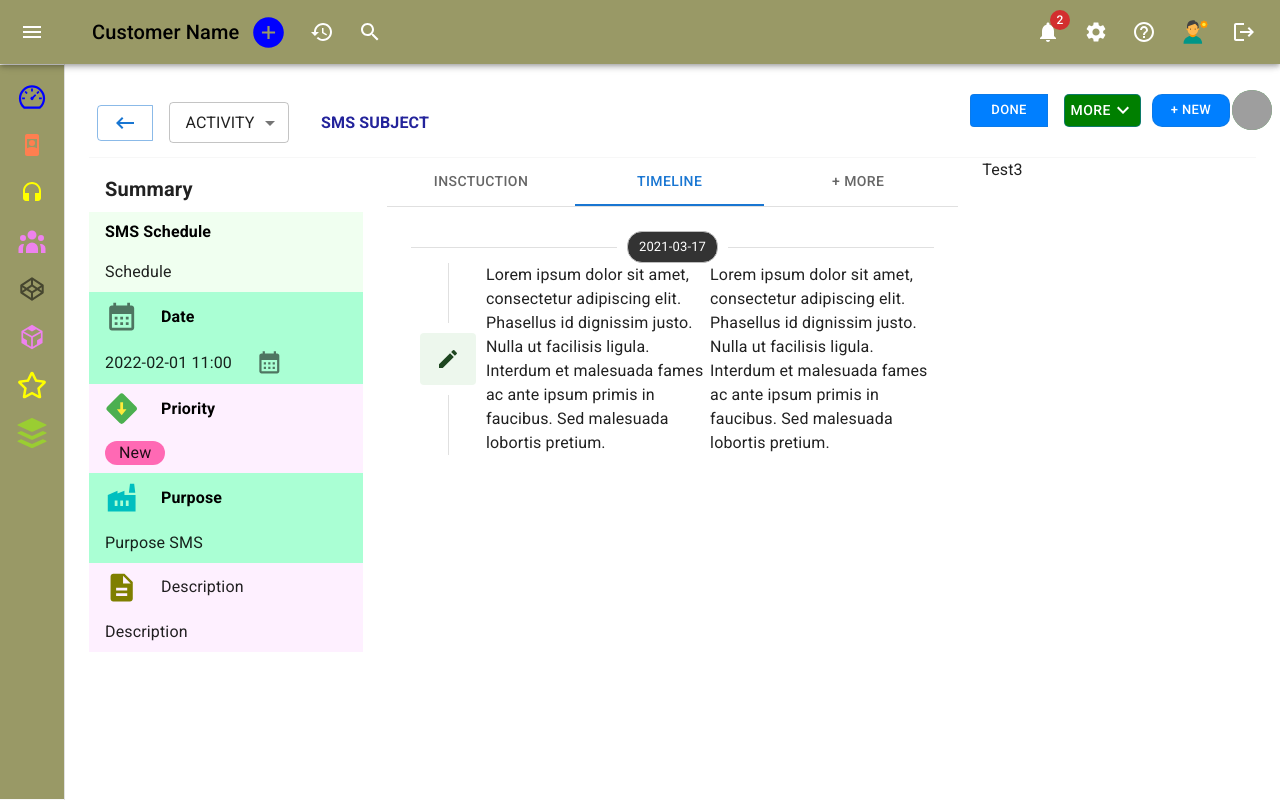
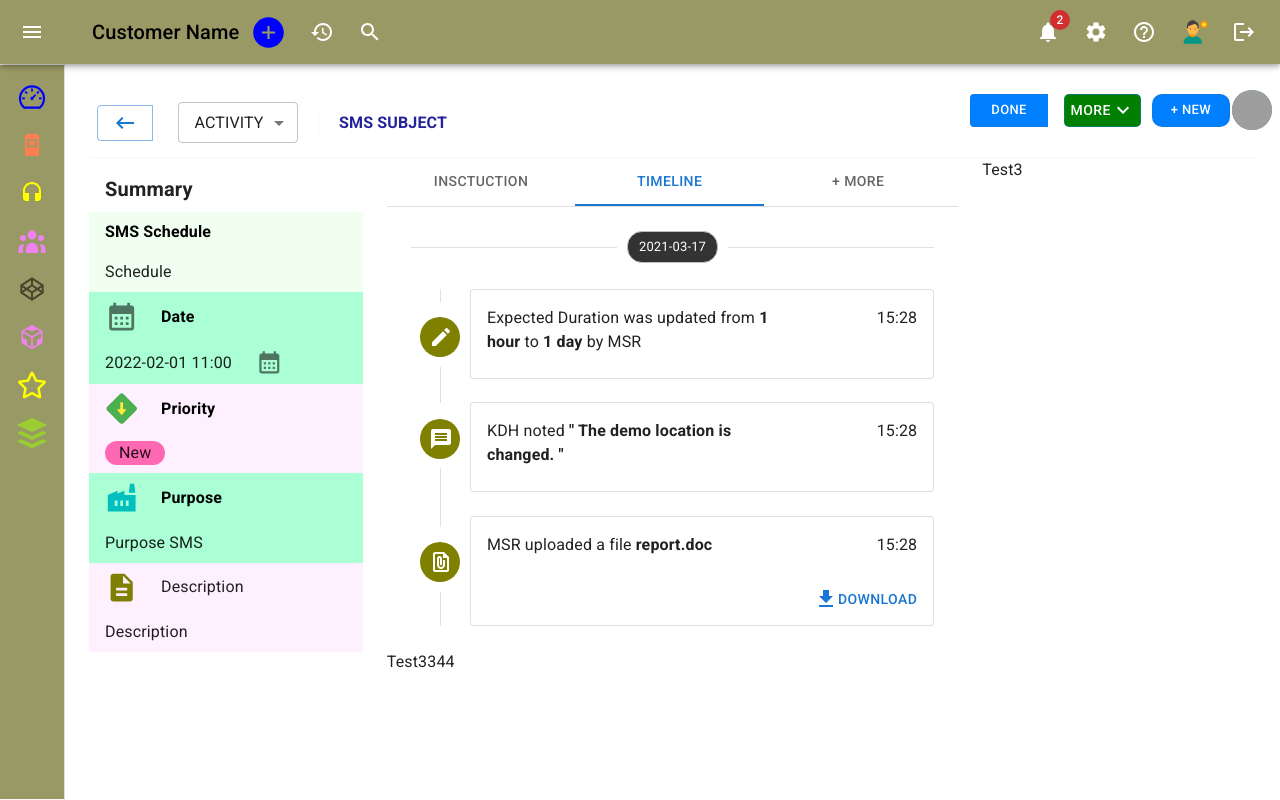
Before and after one commit to NgoThiLuu/mui-write-sms, a React (Create React App) app: page / in a window 1280 px wide. Both pictures are taken after a click on the tab "TIMELINE". Built offline with nearby package versions, Linux system fonts and the light colour scheme; grey boxes are pictures that could not be loaded.

Commit message:
write-tab-timeline 22112022

```diff
--- a/src/pages/Style.css
+++ b/src/pages/Style.css
@@ -354,6 +354,8 @@ nav.sidebar{
 
 .Card-template{
     width: 100%;
+    height: 80% !important;
+
 }
 
 .card-insctuction{
@@ -369,20 +371,76 @@ nav.sidebar{
 }
 
 .text-template-content{
-    padding-left: 2%;
+    padding-left: 3%;
+    float: right;
 }
 
 .text-content{
     width: 100% !important;
+    margin-top: 3%;
+    height: 70% !important;
 }
 
 .tab2-timeline-date{
     background-color: #333333!important;
     color:White !important;
     border-radius: 15px !important;
-;
+
+
+}
+.divider-date{
+    padding-bottom: 5%;
 }
 
+
+
+.box-history{
+    height: 90% !important;
+}
+
+
+
+.tab2-box-pen{
+   background-color: #7f7f00 !important;
+   margin-top: 15% !important;
+   padding-left: 5%!important;
+
+}
+.tab2-icon-pen{
+    color:White !important;
+
+}
+
+
+.card-text-date{
+    display: flex;
+}
+.text-date{
+    display: flex;
+    justify-content: right !important;
+
+}
+
+.content-card{
+    display: flex;
+    justify-content: space-between;
+
+}
+
+.text-template-content-hour{
+    padding-left: 25%;
+}
+
+
+.tab2-card2-template{
+    margin-top: 5%;
+}
+
+.download-file-tab2{
+    display: flex;
+    justify-content: flex-end;
+
+}
 
 
 
--- a/src/pages/home.js
+++ b/src/pages/home.js
@@ -78,6 +78,15 @@ import AlertTitle from '@mui/material/AlertTitle';
 import Chip from '@mui/material/Chip';
 import Grid from '@mui/material/Grid';
 import CreateIcon from '@mui/icons-material/Create';
+import ListItemAvatar from '@mui/material/ListItemAvatar';
+import WorkIcon from '@mui/icons-material/Work';
+import InputAdornment from '@mui/material/InputAdornment';
+import FilledInput from '@mui/material/FilledInput';
+import DownloadIcon from '@mui/icons-material/Download';
+import MessageIcon from '@mui/icons-material/Message';
+import FilePresentIcon from '@mui/icons-material/FilePresent';
+
+
 
 
 const drawerWidth = 240;
@@ -204,6 +213,9 @@ export default function MiniDrawer() {
     setValue(newValue);
   };
 
+
+
+
   const [anchorEl, setAnchorEl] = React.useState(null);
   const openmenu = Boolean(anchorEl);
   const handleClick = (event) => {
@@ -213,12 +225,17 @@ export default function MiniDrawer() {
     setAnchorEl(null);
   };
 
+  const [valueaa, setValueaa] = React.useState('1');
+
+  const handleChangetabmore = (event, newValue) => {
+    setValueaa(newValue);
+  };
+
+
 
   const content = (
     <div>
-      {`Lorem ipsum dolor sit amet, consectetur adipiscing elit. Phasellus id dignissim justo.
-   Nulla ut facilisis ligula. Interdum et malesuada fames ac ante ipsum primis in faucibus.
-   Sed malesuada lobortis pretium.`}
+      {`Lorem ipsum dolor `}
     </div>
   );
 
@@ -382,7 +399,7 @@ export default function MiniDrawer() {
               <ButtonGroup variant="none" aria-label="text button group" className="group-btn" >
                 {/* <Button  variant="outlined" className="btn-back" size="small"><KeyboardBackspaceIcon /></Button> */}
                 <Button variant="outlined" className="btn-back" ><KeyboardBackspaceIcon /></Button>
-
+                <Divider sx={{ height: 30, m: 0.5 }} orientation="vertical" />
                 <Button>
                   <FormControl sx={{ m: 0, minWidth: 120 }} size="small" >
 
@@ -402,7 +419,7 @@ export default function MiniDrawer() {
                     </Select>
                   </FormControl>
                 </Button>
-
+                <Divider sx={{ height: 28, m: 0.5 }} orientation="vertical" />
                 <Button ><Typography className="subject-sms"><b>SMS Subject</b></Typography></Button>
               </ButtonGroup>
             </Box>
@@ -594,35 +611,100 @@ export default function MiniDrawer() {
                     </Box>
                   </TabPanel>
                   <TabPanel value="2">
-                    <Divider>
+                    <Divider className="divider-date">
                       <Chip label="2021-03-17" variant="outlined" className="tab2-timeline-date" />
                     </Divider>
 
 
 
-                    <Box>
-                      <Grid container>
-
-                        <Divider orientation="vertical" flexItem>
-                          <Alert icon={false} severity="success">
-                            <CreateIcon></CreateIcon>
-                          </Alert>
-                        </Divider>
-                        <Grid item xs>
-                          {content}
-                        </Grid>
-                        <Grid item xs>
-                          {content}
-                        </Grid>
-                      </Grid>
+                <Box >
+                  <Grid container >
+                    <Divider  orientation="vertical" flexItem  >
+                        <Avatar className="tab2-box-pen">
+                          <CreateIcon className="tab2-icon-pen"></CreateIcon>
+                        </Avatar>
+                    </Divider>
+                    <Grid item xs>
+                      <Card variant="outlined" className="tab2-card-template">
+                      <React.Fragment className="card-insctuction">
+                        <CardContent className="content-card">
+                            <Typography>Expected Duration was updated from <b>1 hour </b>to <b>1 day</b> by MSR</Typography>
+                            <Typography className="text-template-content-hour" >15:28</Typography>
+                        </CardContent>
+                      </React.Fragment>
+                      </Card>
+                    </Grid>
+                  </Grid>
                   </Box>
 
 
+                  <Box >
+                  <Grid container >
+                    <Divider  orientation="vertical" flexItem component="li" >
+                        <Avatar className="tab2-box-pen">
+                          <MessageIcon className="tab2-icon-pen"></MessageIcon>
+                        </Avatar>
+                    </Divider>
+                    <Grid item xs>
+                      <Card variant="outlined" className="tab2-card2-template">
+                      <React.Fragment className="card-insctuction">
+                        <CardContent className="content-card">
+                            <Typography>KDH noted <b>" The demo location is changed. "</b> </Typography>
+                            <Typography className="text-template-content-hour" >15:28</Typography>
+                        </CardContent>
+                      </React.Fragment>
+                      </Card>
+                    </Grid>
+                  </Grid>
+                  </Box>
 
+                  <Box >
+                  <Grid container >
+                    <Divider  orientation="vertical" flexItem component="li" >
+                        <Avatar className="tab2-box-pen">
+                          <FilePresentIcon className="tab2-icon-pen"></FilePresentIcon>
+                        </Avatar>
+                    </Divider>
+                    <Grid item xs>
+                      <Card variant="outlined" className="tab2-card2-template">
+                      <React.Fragment className="card-insctuction">
+                        <CardContent className="content-card">
+                            <Typography>MSR uploaded a file <b>report.doc</b></Typography>
+                            <Typography>15:28</Typography>
+                        </CardContent>
+                        <CardActions className="download-file-tab2">
+                            <Button variant="text" className="download-file"><DownloadIcon></DownloadIcon>Download</Button>
+                        </CardActions>
+                      </React.Fragment>
+
+                      </Card>
+                    </Grid>
+                  </Grid>
+                  </Box>
                   </TabPanel>
-                  <TabPanel value="3">+ More</TabPanel>
+
+
+
+
+                  <TabPanel value="3">
+
+                    <Box sx={{ width: '100%', typography: 'body1' }}>
+                      <TabContext value={valueaa}>
+                        <Box sx={{ borderBottom: 1, borderColor: 'divider' }}>
+                          <TabList onChange={handleChangetabmore} aria-label="lab API tabs example">
+                            <Tab label="Item One" value="1" />
+                            <Tab label="Item Two" value="2" />
+                          </TabList>
+                        </Box>
+                        <TabPanel value="1">Item One 5656</TabPanel>
+                        <TabPanel value="2">Item Two</TabPanel>
+
+                      </TabContext>
+                    </Box>
+                  </TabPanel>
                 </TabContext>
             </Box>
+            <Typography>Test3344</Typography>
           </Col>
           <Col sm={12} md={12} lg={3}>
             <Typography>Test3</Typography>
@@ -631,33 +713,7 @@ export default function MiniDrawer() {
 
 
 
-        {/* <Typography paragraph>
-          Lorem ipsum dolor sit amet, consectetur adipiscing elit, sed do eiusmod
-          tempor incididunt ut labore et dolore magna aliqua. Rhoncus dolor purus non
-          enim praesent elementum facilisis leo vel. Risus at ultrices mi tempus
-          imperdiet. Semper risus in hendrerit gravida rutrum quisque non tellus.
-          Convallis convallis tellus id interdum velit laoreet id donec ultrices.
-          Odio morbi quis commodo odio aenean sed adipiscing. Amet nisl suscipit
-          adipiscing bibendum est ultricies integer quis. Cursus euismod quis viverra
-          nibh cras. Metus vulputate eu scelerisque felis imperdiet proin fermentum
-          leo. Mauris commodo quis imperdiet massa tincidunt. Cras tincidunt lobortis
-          feugiat vivamus at augue. At augue eget arcu dictum varius duis at
-          consectetur lorem. Velit sed ullamcorper morbi tincidunt. Lorem donec massa
-          sapien faucibus et molestie ac.
-        </Typography>
-        <Typography paragraph>
-          Consequat mauris nunc congue nisi vitae suscipit. Fringilla est ullamcorper
-          eget nulla facilisi etiam dignissim diam. Pulvinar elementum integer enim
-          neque volutpat ac tincidunt. Ornare suspendisse sed nisi lacus sed viverra
-          tellus. Purus sit amet volutpat consequat mauris. Elementum eu facilisis
-          sed odio morbi. Euismod lacinia at quis risus sed vulputate odio. Morbi
-          tincidunt ornare massa eget egestas purus viverra accumsan in. In hendrerit
-          gravida rutrum quisque non tellus orci ac. Pellentesque nec nam aliquam sem
-          et tortor. Habitant morbi tristique senectus et. Adipiscing elit duis
-          tristique sollicitudin nibh sit. Ornare aenean euismod elementum nisi quis
-          eleifend. Commodo viverra maecenas accumsan lacus vel facilisis. Nulla
-          posuere sollicitudin aliquam ultrices sagittis orci a.
-        </Typography> */}
+
       </Box>
     </Box>
   );
```
